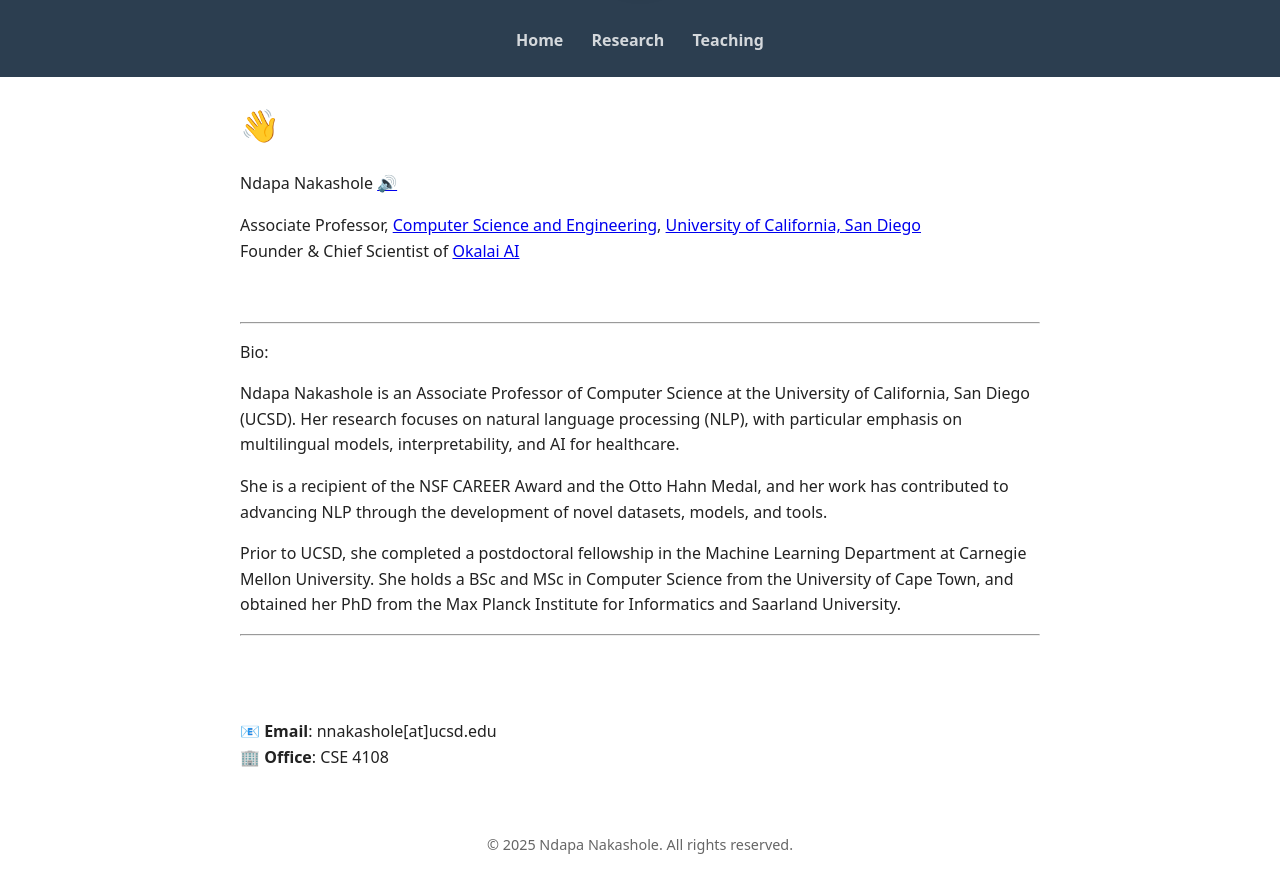
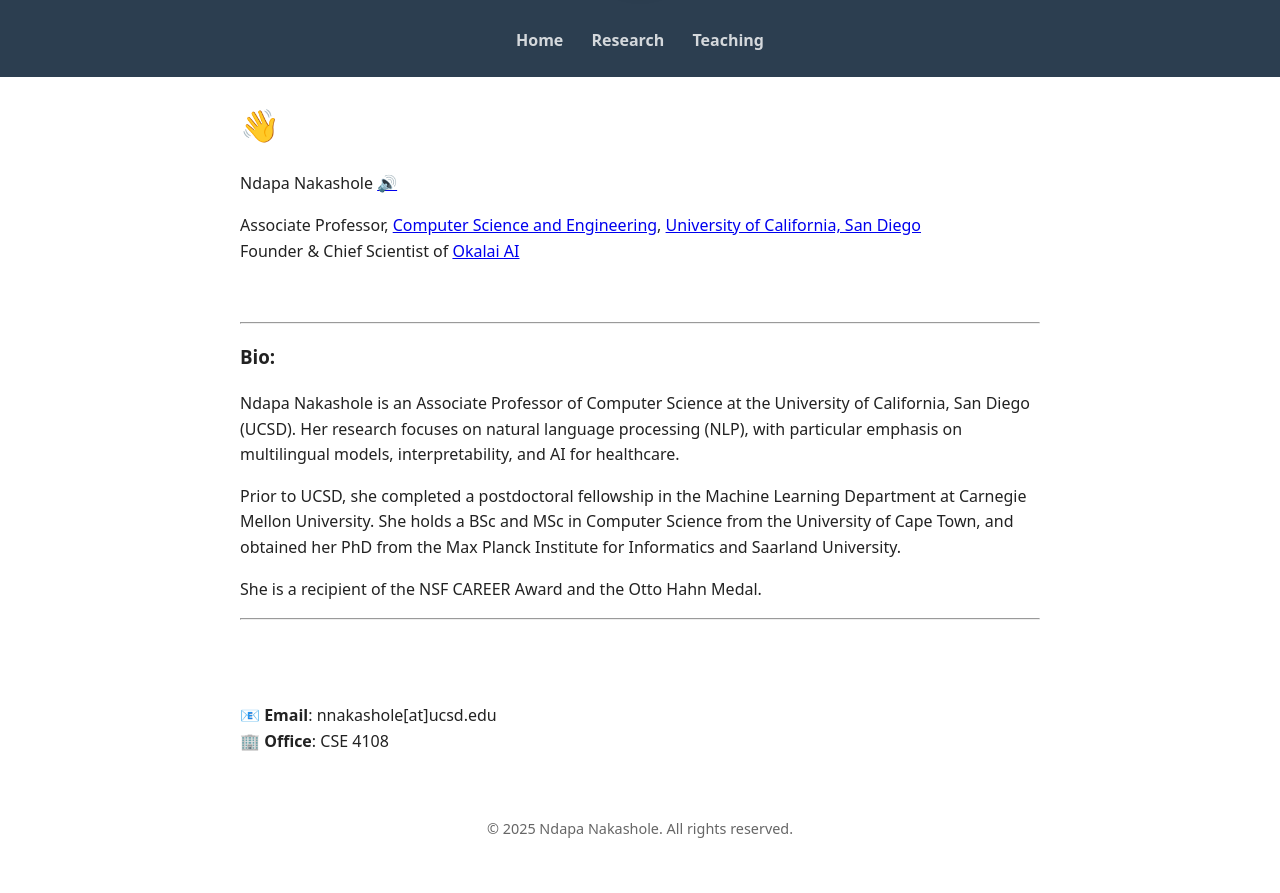
Before and after one commit to ndapa/ndapa.github.io, a Jekyll site: the page built from index.md, in a window 1280 px wide, cut to the strip 264-1166 px from the top of the page. Shown: the top 893 px of the strip. Built offline with Jekyll 4.4.1, drawn with Linux system fonts in a browser that asks for light colours.

Commit message:
Update index.md

```diff
--- a/index.md
+++ b/index.md
@@ -15,15 +15,16 @@ Founder & Chief Scientist of [Okalai AI](https://okalai.org)
 
 ---
 
-Bio:
+### Bio:
 
 Ndapa Nakashole is an Associate Professor of Computer Science at the University of California, San Diego (UCSD).
 Her research focuses on natural language processing (NLP), with particular emphasis on multilingual models, interpretability, and AI for healthcare.
 
-She is a recipient of the NSF CAREER Award and the Otto Hahn Medal, and her work has contributed to advancing NLP through the development of novel datasets, models, and tools.
 
 Prior to UCSD, she completed a postdoctoral fellowship in the Machine Learning Department at Carnegie Mellon University.
 She holds a BSc and MSc in Computer Science from the University of Cape Town, and obtained her PhD from the Max Planck Institute for Informatics and Saarland University.
+
+She is a recipient of the NSF CAREER Award and the Otto Hahn Medal.
 
 ---
 
```
